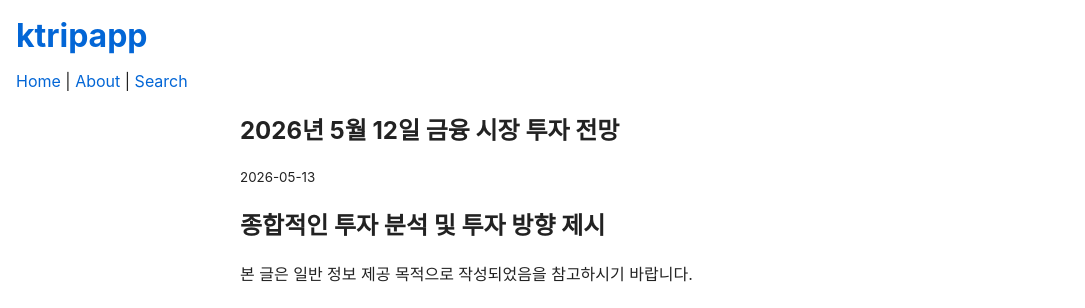
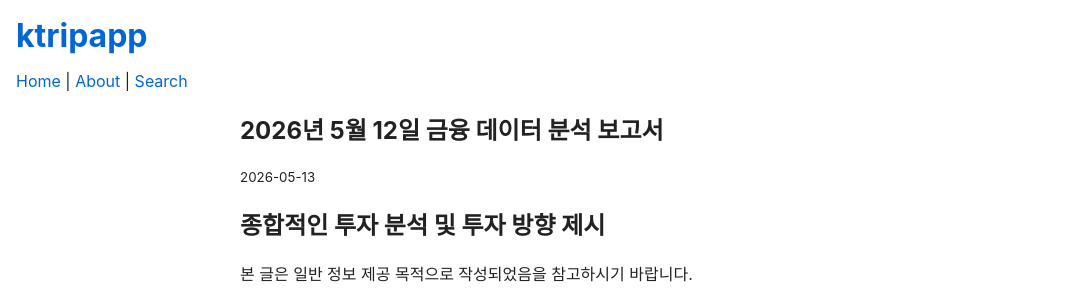
Before and after one commit to ktripapp/ktripapp.github.io, a Jekyll site: the page built from _posts/2026-05-13-jadong-saengseong-poseuteu.md, in a window 1280 px wide. Shown: the top 308 px of the page, without its empty margins (0-1085 px from the left). Built offline with Jekyll 4.4.1, drawn with Linux system fonts in a browser that asks for light colours; comment, search, counter and statistics services are not loaded.

Commit message:
Add post: 2026-05-13-jadong-saengseong-poseuteu.md

```diff
--- a/_posts/2026-05-13-jadong-saengseong-poseuteu.md
+++ b/_posts/2026-05-13-jadong-saengseong-poseuteu.md
@@ -1,14 +1,13 @@
 ---
 layout: post
-title: "2026년 5월 12일 금융 시장 투자 전망"
+title: "2026년 5월 12일 금융 데이터 분석 보고서"
 date: 2026-05-13
-description: "2026년 5월 12일의 주요 금융 데이터를 종합하여 종합 투자 점수를 도출하고, 단기/중기/장기 투자 방향과 리스크 포인트를 제시합니다."
+description: "금융 애널리스트가 분석한 2026년 5월 12일의 시장 데이터와 투자 방향에 대한 종합적인 리뷰입니다. 단기/중기/장기 투자 방향과 리스크 포인트를 고려하여 투자 점수를 산출하였습니다."
 tags:
   - "금융"
   - "투자"
-  - "시장 전망"
-  - "투자 전략"
-canonical: "https://yourwebsite.com/2026-05-12-investment-outlook"
+  - "시장 분석"
+  - "2026년"
 ---
 # 종합적인 투자 분석 및 투자 방향 제시
 
```
